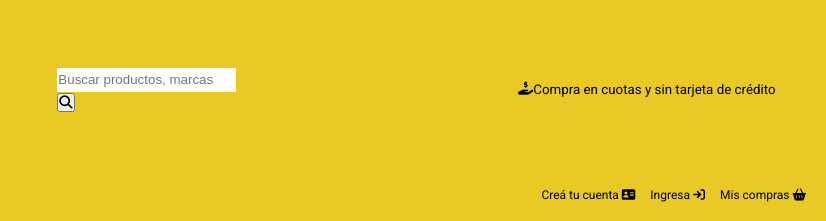
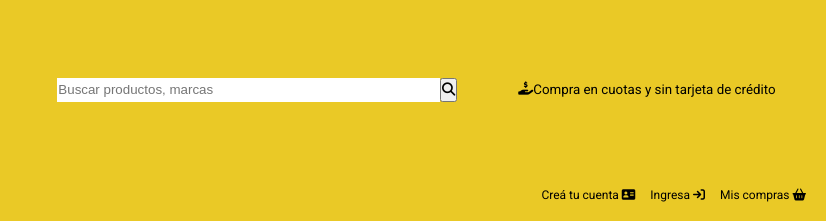
Before and after one commit to nurivega/mercado-liebre, a website: page views/home.html in a window 1280 px wide. Shown: the top 221 px of the page, 454-1280 px from the left. Drawn offline with Linux system fonts and the light colour scheme.

Commit message:
Se modificó el estilo de la barra de busqueda

```diff
--- a/public/css/style.css
+++ b/public/css/style.css
@@ -103,6 +103,12 @@ article img{
     flex-direction: row;
     align-items: center;
 
+}
+
+.barra-de-busqueda form{
+    display: flex;
+    flex-direction: row;
+    width: 100%;
 }
 
 .barra-de-busqueda input{
```
